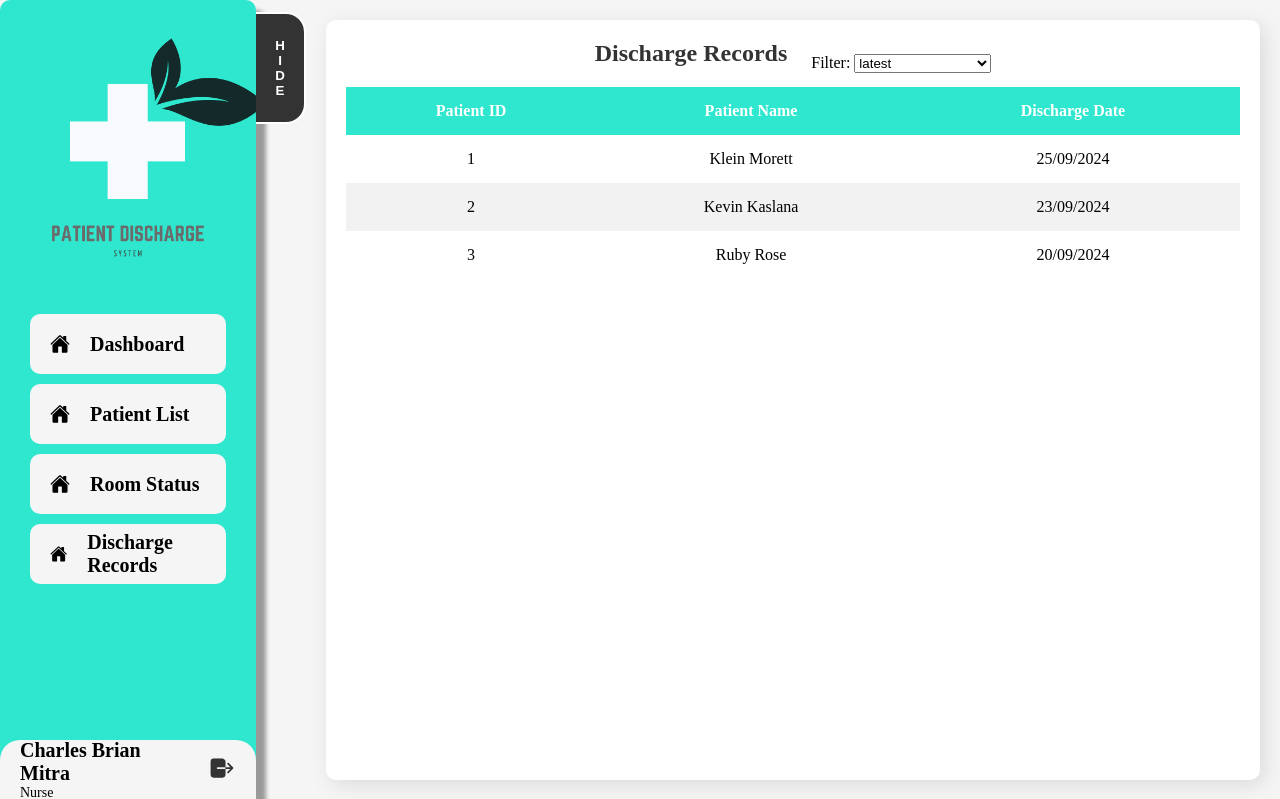
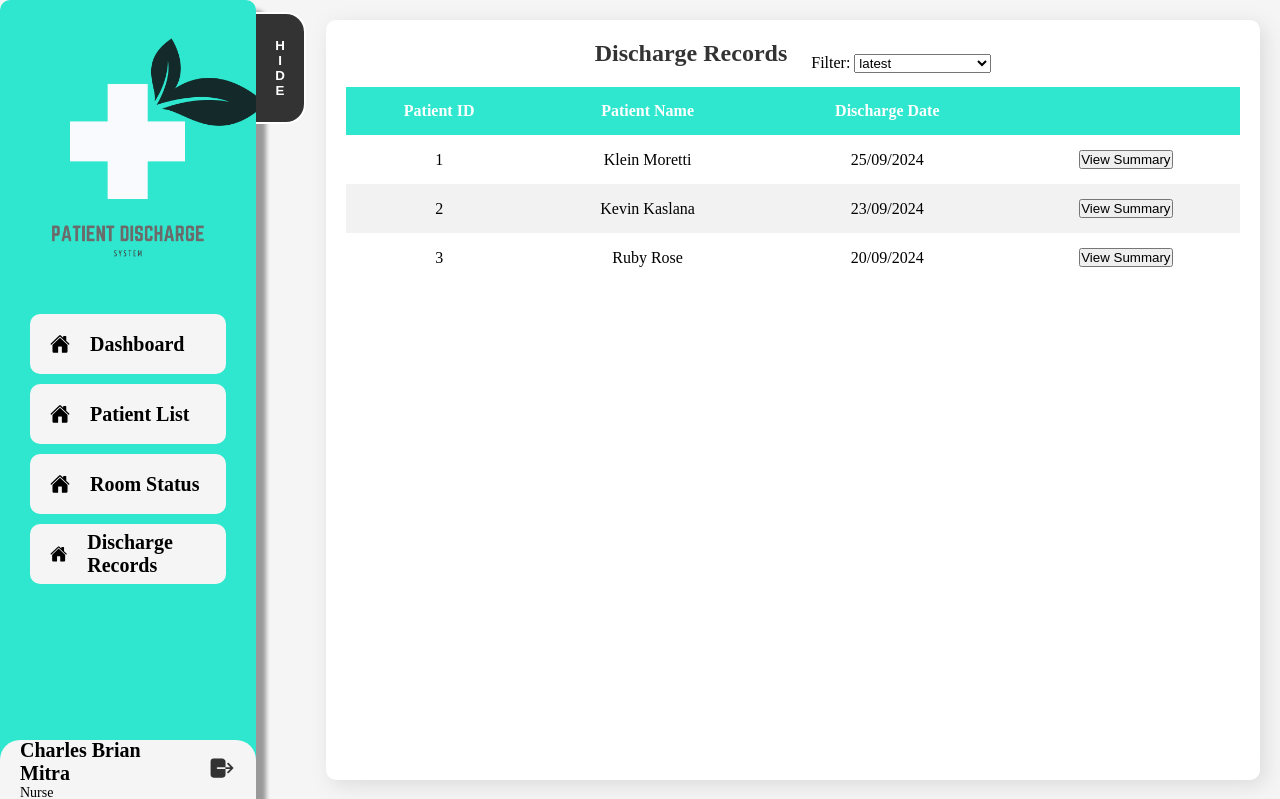
Before and after one commit to bcharles4/sia102_4a_grp4, a Django app: page /dischargeRecords/ in a window 1280 px wide. Shown: the top 799 px of the page. Run offline with Django 5.2, Linux system fonts and the light colour scheme; some libraries are stand-ins or nearby versions.

Commit message:
fixing the discharge record link for individual summary

```diff
--- a/DocuCare-Integrated_System-Django/SIA102/SIA102/templates/SIA102/dischargeRecords.html
+++ b/DocuCare-Integrated_System-Django/SIA102/SIA102/templates/SIA102/dischargeRecords.html
@@ -28,25 +28,36 @@
                     <th>Patient ID</th>
                     <th>Patient Name</th>
                     <th>Discharge Date</th>
+                    <th> </th>
                 </tr>
             </thead>
             <tbody>
-                <a href="{% url 'dischargeSummary' 'Klein Moretti' %}">
-                    <tr>
+                <tr>
+                    <a href="{% url 'dischargeSummary' 'Klein Moretti' %}">
                         <td>1</td>
-                        <td>Klein Morett</td>
+                        <td>Klein Moretti</td>
                         <td>25/09/2024</td>
-                    </tr>
-                </a>
+                        <td>
+                            <button onclick="window.location.href='{% url 'dischargeSummary' 'Klein Moretti' %}'">View Summary</button>
+                        </td>
+                    </a>
+                </tr>
+
                 <tr data-href="{% url 'dischargeSummary' 'Kevin Kaslana' %}">
                     <td>2</td>
                     <td>Kevin Kaslana</td>
                     <td>23/09/2024</td>
+                    <td>
+                        <button onclick="window.location.href='{% url 'dischargeSummary' 'Kevin Kaslana' %}'">View Summary</button>
+                    </td>
                 </tr>
                 <tr data-href="{% url 'dischargeSummary' 'Ruby Rose' %}">
                     <td>3</td>
                     <td>Ruby Rose</td>
                     <td>20/09/2024</td>
+                    <td>
+                        <button onclick="window.location.href='{% url 'dischargeSummary' 'Ruby Rose' %}'">View Summary</button>
+                    </td>
                 </tr>
                 <!-- Add more rows as needed -->
             </tbody>
```
